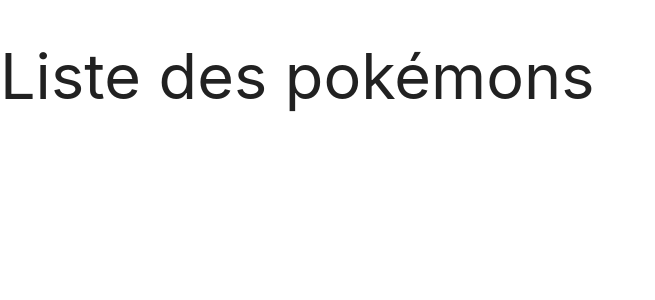
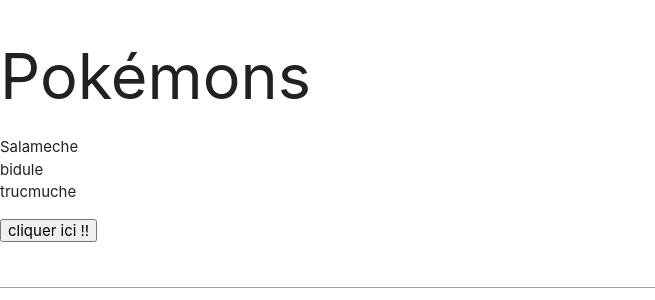
Before and after one commit to juliendcode/Test, an Angular app: page / in a window 1280 px wide. Shown: the top 300 px of the page, without its empty margins (0-655 px from the left). Built offline with nearby package versions, Linux system fonts and the light colour scheme.

Commit message:
test dom

```diff
--- a/src/app/app.component.html
+++ b/src/app/app.component.html
@@ -1,2 +1,11 @@
 <h1>{{ title }}</h1>
+<ul>
+  <li>Salameche</li>
+  <li>bidule</li>
+  <li>trucmuche</li>
+</ul>
+
+<button (click)="onClick()">cliquer ici !!</button>
+<input (keyup)="onKey($event)" />
+<p>{{ value }}</p>
 <router-outlet></router-outlet>
--- a/src/app/app.component.ts
+++ b/src/app/app.component.ts
@@ -8,10 +8,9 @@
   styleUrls: ['./app.component.css']
 })
 export class AppComponent implements OnInit {
-  title = 'Liste des pokémons';
-
+  private title: string = 'Pokémons';
   private pokemons: Pokemon[];
-
+  private value: string = '';
   ngOnInit() {
     this.pokemons = POKEMONS;
   }
@@ -19,4 +18,11 @@
   selectPokemon(pokemon: Pokemon) {
     alert('vous avez cliqué sur ' + pokemon.name);
   }
+  onClick() {
+    console.log('clickkkkk');
+  }
+
+  onKey(event: KeyboardEvent) {
+    this.value = 'Bonjour ' + (<HTMLInputElement>event.target).value;
+  }
 }
```
